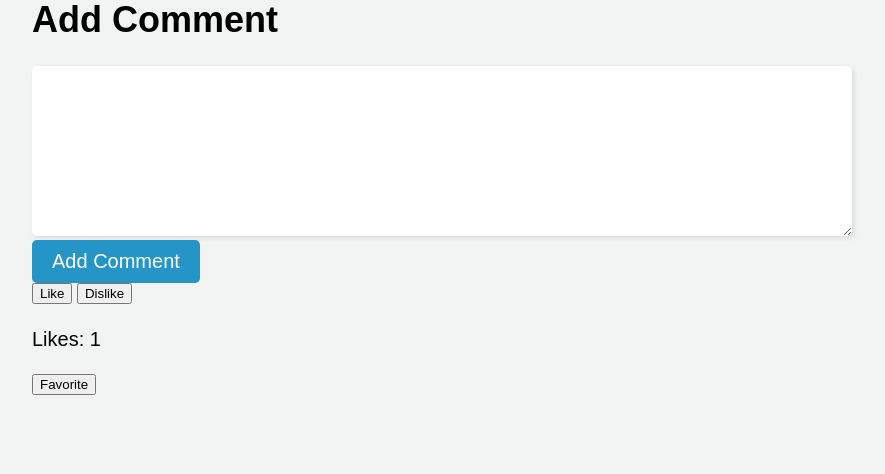
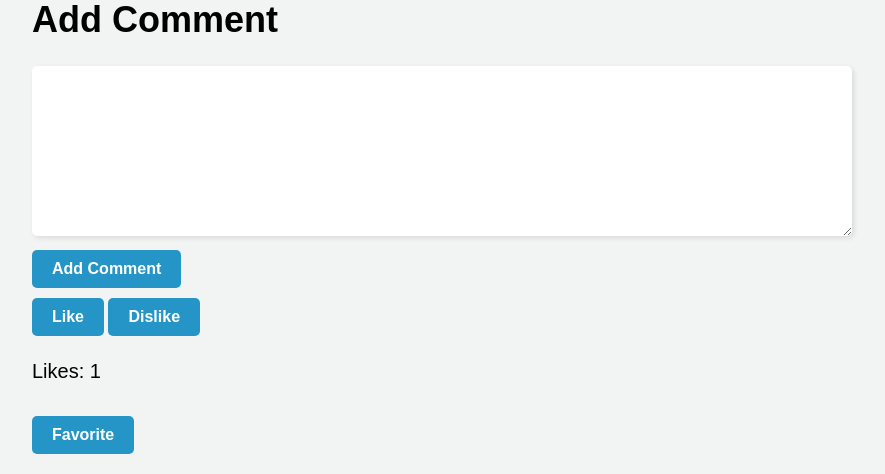
Before and after one commit to cwill399/PlatePal, a Flask app: page /recipe/1 in a window 1280 px wide. Shown: the part 860-1334 px from the top of the page, without its empty margins (208-1093 px from the left). Before the commit the page ends 1255 px from the top, so only its background shows below. Run offline with Flask 3, Linux system fonts and the light colour scheme; a user stored in the database is signed in.

Commit message:
added css for like/dislike/favorite

```diff
--- a/PlatePal/website/static/recipe.css
+++ b/PlatePal/website/static/recipe.css
@@ -142,3 +142,26 @@ body {
   .alert-danger {
     background-color: #F8D7DA
   }
+
+  .container button[type=button],
+.container input[type=submit],
+.container button[type=submit] {
+  padding: 10px 20px;
+  border: none;
+  border-radius: 5px;
+  background-color: #2595C7;
+  color: white;
+  font-size: 16px;
+  font-weight: bold;
+  text-align: center;
+  text-decoration: none;
+  transition: background-color 0.3s ease-in-out;
+  cursor: pointer;
+  margin-top: 10px;
+}
+
+.container button[type=button]:hover,
+.container input[type=submit]:hover,
+.container button[type=submit]:hover {
+  background-color: #1A6D8D;
+}
```
Also changed, not shown: PlatePal/instance/database.db.
